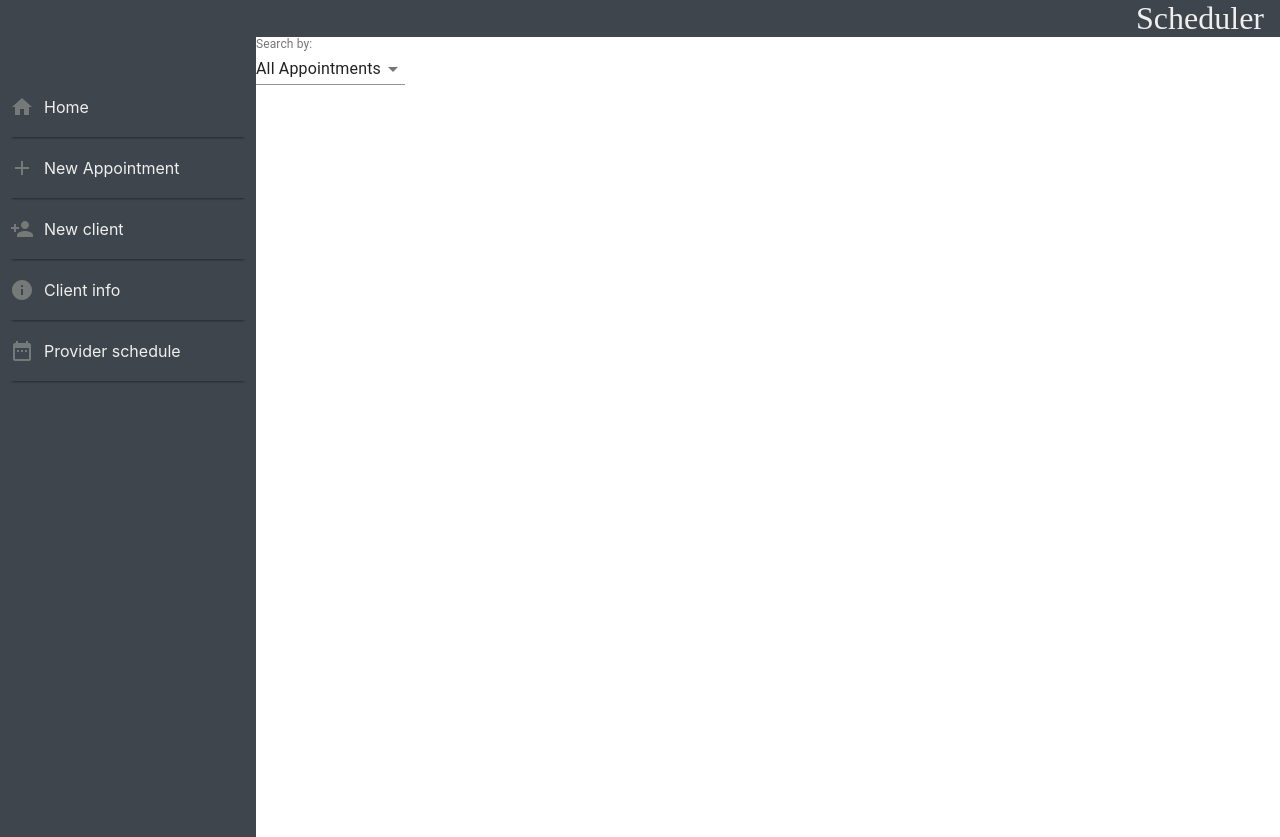
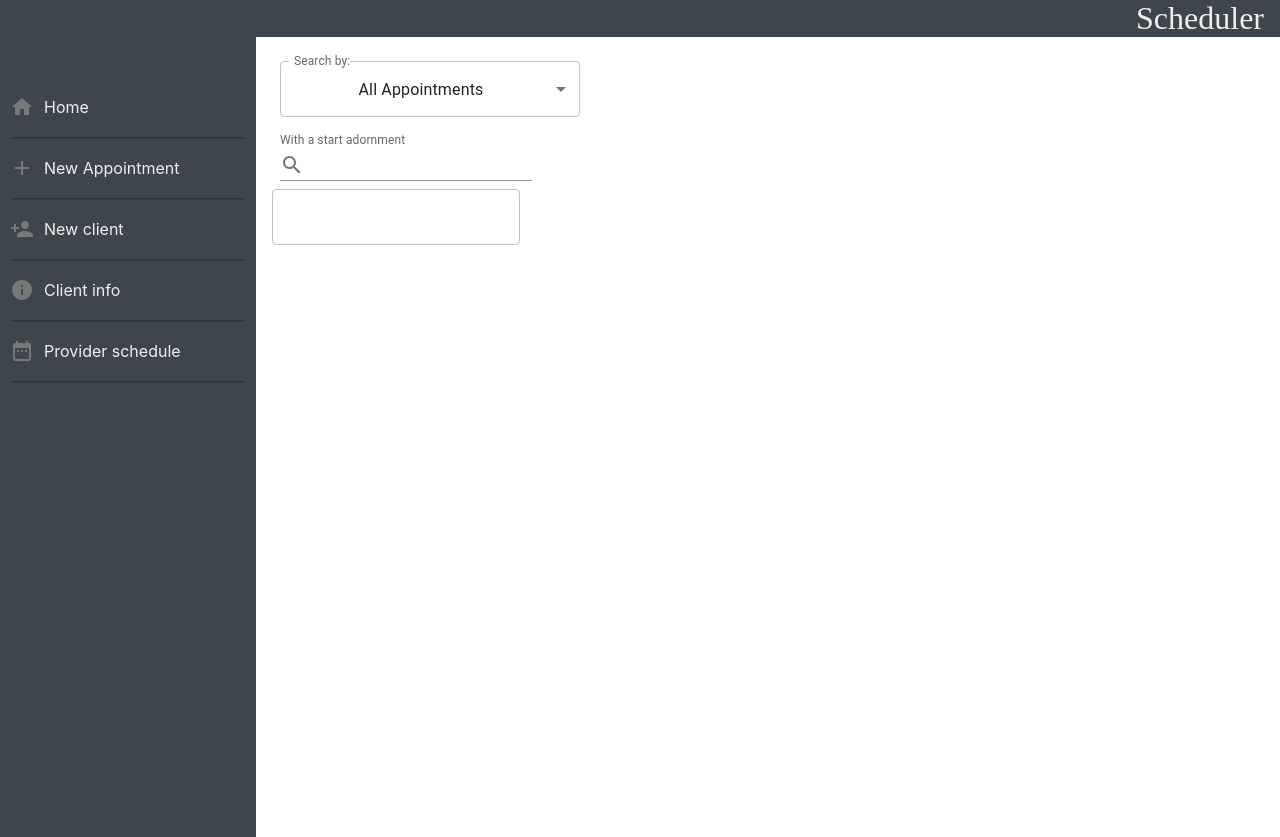
Before and after one commit to dajalac/Scheduler, a React (Create React App) app in the folder src/main/frontend/: page / in a window 1280 px wide. Built offline with nearby package versions, Linux system fonts and the light colour scheme; a web font is replaced by a local one.

Commit message:
search by

```diff
--- a/src/main/frontend/src/components/navbar/Navbar.js
+++ b/src/main/frontend/src/components/navbar/Navbar.js
@@ -1,6 +1,6 @@
 import React from 'react';
-import DehazeIcon from '@material-ui/icons/Dehaze';
-import CloseIcon from '@material-ui/icons/Close';
+import DehazeIcon from '@mui/icons-material/Dehaze';
+import CloseIcon from '@mui/icons-material/Close';
 
 import './Navbar.css'
 
--- a/src/main/frontend/src/components/navbar/Sidebar.css
+++ b/src/main/frontend/src/components/navbar/Sidebar.css
@@ -60,8 +60,7 @@
 
 @media(max-width:650px){
     .side-bar{
-       width: 60%;
-       z-index: 50;
+       width:60%;
     }
     .side-bar-links{
         height: 80px;
--- a/src/main/frontend/src/components/search/SearchTable.css
+++ b/src/main/frontend/src/components/search/SearchTable.css
@@ -1,6 +1,7 @@
 .searchTable{
     display: flex;
     flex-direction: column;
+    margin: 1rem;
 
 }
 
@@ -11,14 +12,16 @@
     width: 50%;
 }
 
-.searchTable-searchBy p{
-    margin: 0;
+.searchTable-input{
+    display:flex;
+    align-items: flex-start;
 }
 
+/*
 .searchTable-searchBy select {
     border-left: none;
     border-right: none;
     border-top: none;
     height: 30px;
     font-size: 1rem;
-}
+}*/
--- a/src/main/frontend/src/components/search/SearchTable.js
+++ b/src/main/frontend/src/components/search/SearchTable.js
@@ -1,27 +1,58 @@
 import React from 'react';
-import Box from '@material-ui/core/Box';
-import InputLabel from '@material-ui/core/InputLabel';
-import MenuItem from '@material-ui/core/MenuItem';
-import FormControl from '@material-ui/core/FormControl';
-import Select from '@material-ui/core/Select';
+import Box from '@mui/material/Box';
+import InputLabel from '@mui/material/InputLabel';
+import MenuItem from '@mui/material/MenuItem';
+import FormControl from '@mui/material/FormControl';
+import Select from '@mui/material/Select';
+import TextField from '@mui/material/TextField';
+import AdapterDateFns from '@mui/lab/AdapterDateFns';
+import LocalizationProvider from '@mui/lab/LocalizationProvider';
+import DatePicker from '@mui/lab/DatePicker';
+import Input from '@mui/material/Input';
+import InputAdornment from '@mui/material/InputAdornment';
+import SearchIcon from '@mui/icons-material/Search';
+
+
+import { makeStyles } from '@mui/styles';
 
 import './SearchTable.css'
 
+const useStyles = makeStyles({
+    label: {
+        backgroundColor: 'white'
+    }
+});
+
+
 export default function SearchTable() {
     const [searchBy, setSearchBy] = React.useState('All');
+    const [userInput, setUserInput] = React.useState('');
+    const [selectedDate, setDate] = React.useState('');
 
-    const handleChange = (event) => {
+    const classes = useStyles();
+
+    const handleSearchBy = (event) => {
         setSearchBy(event.target.value);
     };
+
+    const handleUserInput = (event) => {
+        setUserInput(event.target.value);
+    }
+
+
     return (
         <div className="searchTable">
             <div className='searchTable-searchBy'>
-            <Box sx={{ minWidth: 120 }}>
+                <Box sx={{ m: 1, width: 300 }}>
                     <FormControl fullWidth>
-                    <InputLabel >Search by: </InputLabel>
+                        <InputLabel className={classes.label}
+                            id="demo-simple-select-label">Search by: </InputLabel>
                         <Select
+                            labelId="demo-simple-select-label"
+                            id="demo-simple-select"
                             value={searchBy}
-                        onChange={handleChange}
+                            label="Age"
+                            onChange={handleSearchBy}
                         >
                             <MenuItem value={'All'}>All Appointments</MenuItem>
                             <MenuItem value={'Customer'}>Customer name and birthday</MenuItem>
@@ -30,6 +61,38 @@ export default function SearchTable() {
                         </Select>
                     </FormControl>
                 </Box>
+
+                <Box sx={{ '& > :not(style)': { m: 1 } }}>
+      <FormControl variant="standard">
+        <InputLabel htmlFor="input-with-icon-adornment">
+          With a start adornment
+        </InputLabel>
+        <Input
+          id="input-with-icon-adornment"
+          startAdornment={
+            <InputAdornment position="start">
+              <SearchIcon />
+            </InputAdornment>
+          }
+        />
+      </FormControl>
+      </Box>
+
+            </div >
+
+            <div className="searchTable-input">
+                <TextField id="outlined-basic" onChange={handleUserInput} variant="outlined" />
+
+                <LocalizationProvider dateAdapter={AdapterDateFns}>
+                    <DatePicker
+                        label="Pick up a date"
+                        onChange={(newValue) => {
+                            setDate(newValue);
+                        }}
+                        renderInput={(params) => <TextField {...params} />}
+                    />
+                </LocalizationProvider>
+
             </div>
         </div>
     )
```
Also changed, not shown: src/main/frontend/package.json (+8 -2 lines), src/main/frontend/src/components/navbar/Sidebar.js (+5 -5 lines), 1 other file (tests, documents, lock files or other folders). Lines whose indentation alone changed are shown as unchanged.
